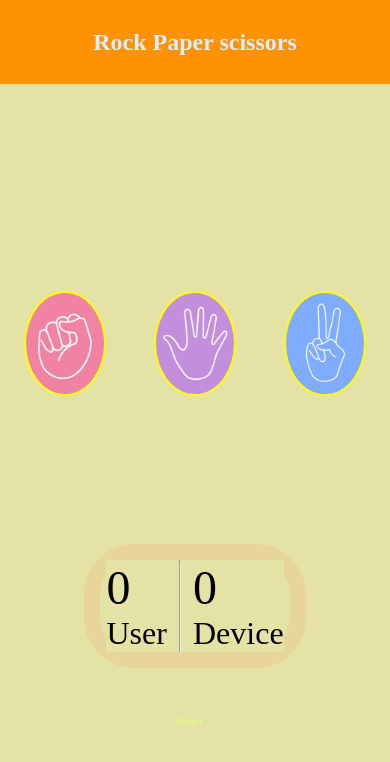
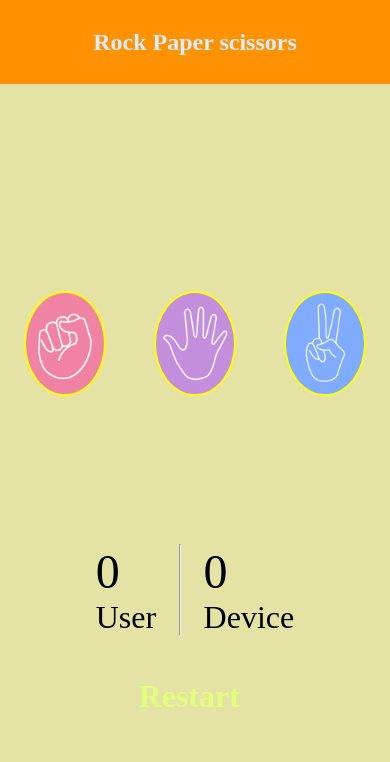
Before and after one commit to Rishu7426/Rock_Paper_Scissor_Game.github.io, a plain HTML site: page index.html in a window 390 px wide. Drawn offline with Linux system fonts and the light colour scheme.

Commit message:
Update style.css

```diff
--- a/style.css
+++ b/style.css
@@ -64,7 +64,6 @@ img{
 .score-board{
     display: flex;
     font-size: 2rem;
-    border: 2px solid rgba(255, 0, 0, 0.06);
     border-width: 1rem;
     margin-left: 10vh;
     margin-right: 10vh;
@@ -100,7 +99,7 @@ img{
   h1{
     font-size: 1.5rem;
   }
-  #msg{
-    font-size: .5rem;
+  #msge{
+    font-size: 1rem;
   }
 }
```
